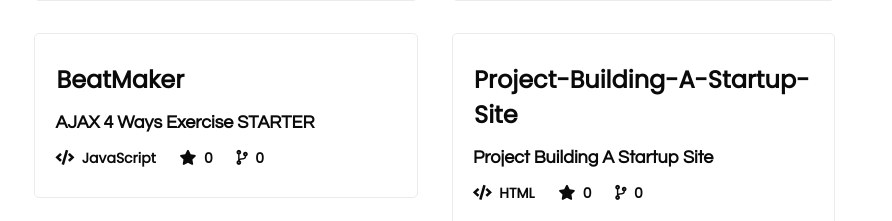
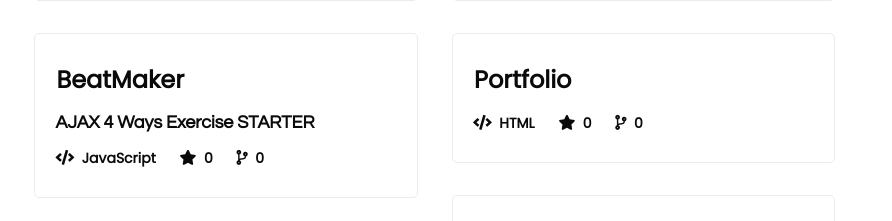
Before and after one commit to mbangi66/gitfolio, a plain HTML site: page index.html in a window 1280 px wide. Shown: the part 344-565 px from the top of the page, 388-1280 px from the left. Drawn offline with nearby package versions, Linux system fonts and the light colour scheme; no server answers.

Commit message:
Add one More rep

```diff
--- a/index.html
+++ b/index.html
@@ -79,6 +79,19 @@
                             </div>
                         </section>
                         </a>
+                        <a href="https://github.com/mbangi66/Portfolio" target="_blank">
+                        <section>
+                            <div class="section_title">Portfolio</div>
+                            <div class="about_section">
+                            <span style="display:none;">undefined</span>
+                            </div>
+                            <div class="bottom_section">
+                                <span style="display:inline-block;"><i class="fas fa-code"></i>&nbsp; HTML</span>
+                                <span><i class="fas fa-star"></i>&nbsp; 0</span>
+                                <span><i class="fas fa-code-branch"></i>&nbsp; 0</span>
+                            </div>
+                        </section>
+                        </a>
                         <a href="https://github.com/mbangi66/Project-Building-A-Startup-Site" target="_blank">
                         <section>
                             <div class="section_title">Project-Building-A-Startup-Site</div>
```
